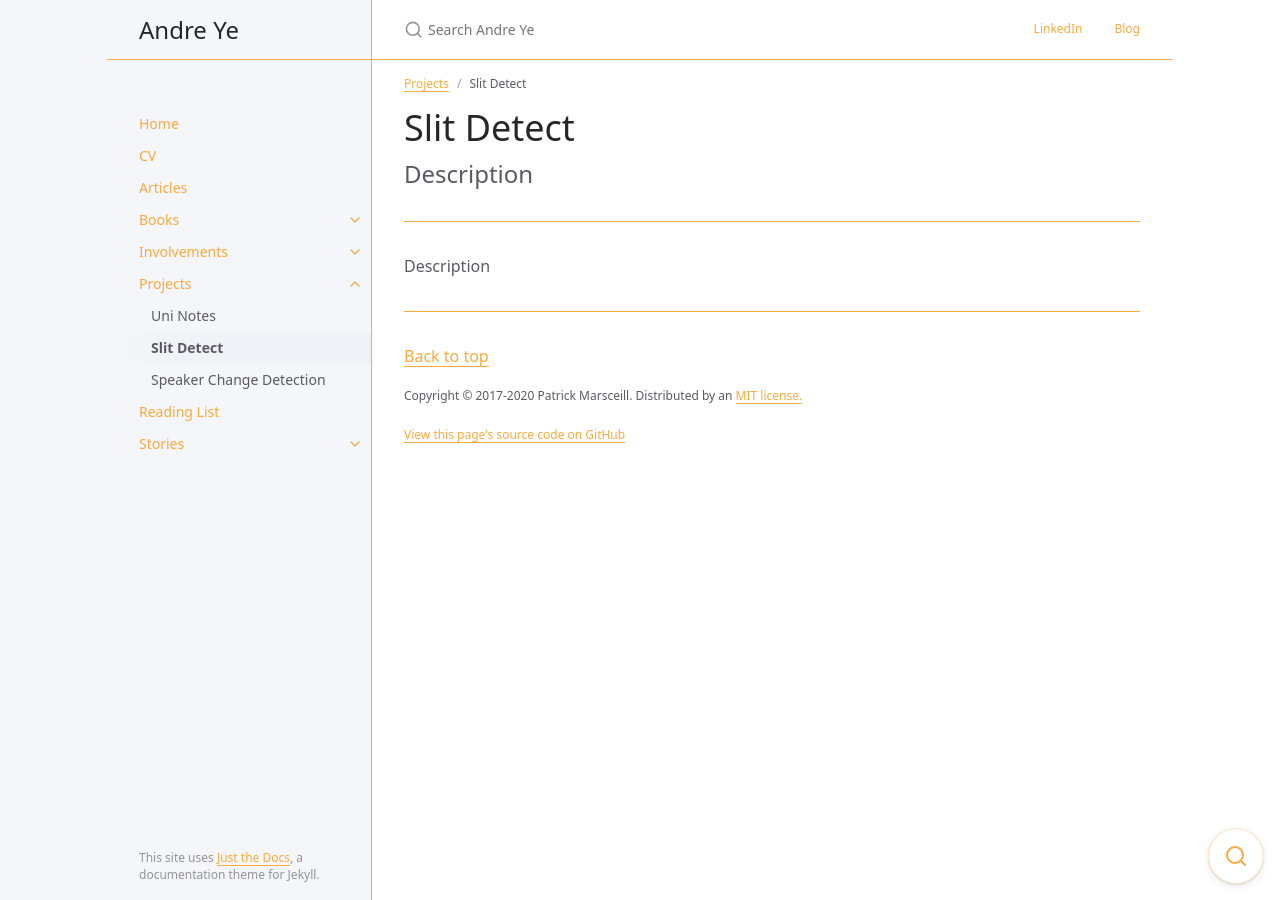
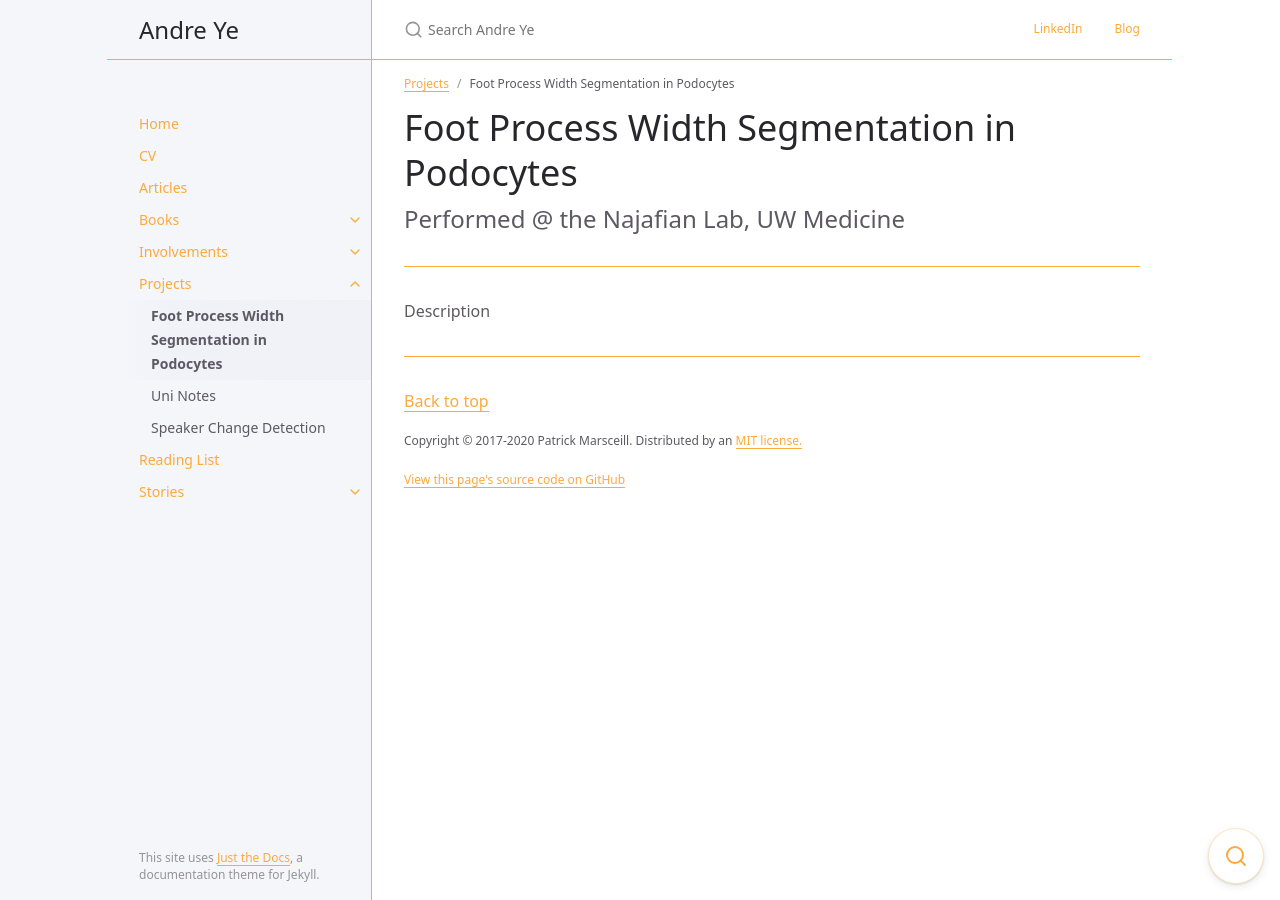
Before and after one commit to andre-ye/andre-ye.github.io-retired, a Jekyll site: the page built from docs/projects/slit-detection.md, in a window 1280 px wide. Built offline with Jekyll 4.4.1, drawn with Linux system fonts in a browser that asks for light colours; nearby versions of some CDN libraries.

Commit message:
Update slit-detection.md

```diff
--- a/docs/projects/slit-detection.md
+++ b/docs/projects/slit-detection.md
@@ -1,14 +1,14 @@
 ---
 layout: default
-title: Slit Detect
+title: Foot Process Width Segmentation in Podocytes
 parent: Projects
-nav_order: 2
+nav_order: 1
 has_children: false
 ---
 
-# Slit Detect
+# Foot Process Width Segmentation in Podocytes
 
-Description
+Performed @ the Najafian Lab, UW Medicine
 {: .fs-6 .fw-300 }
 
 ---
```
